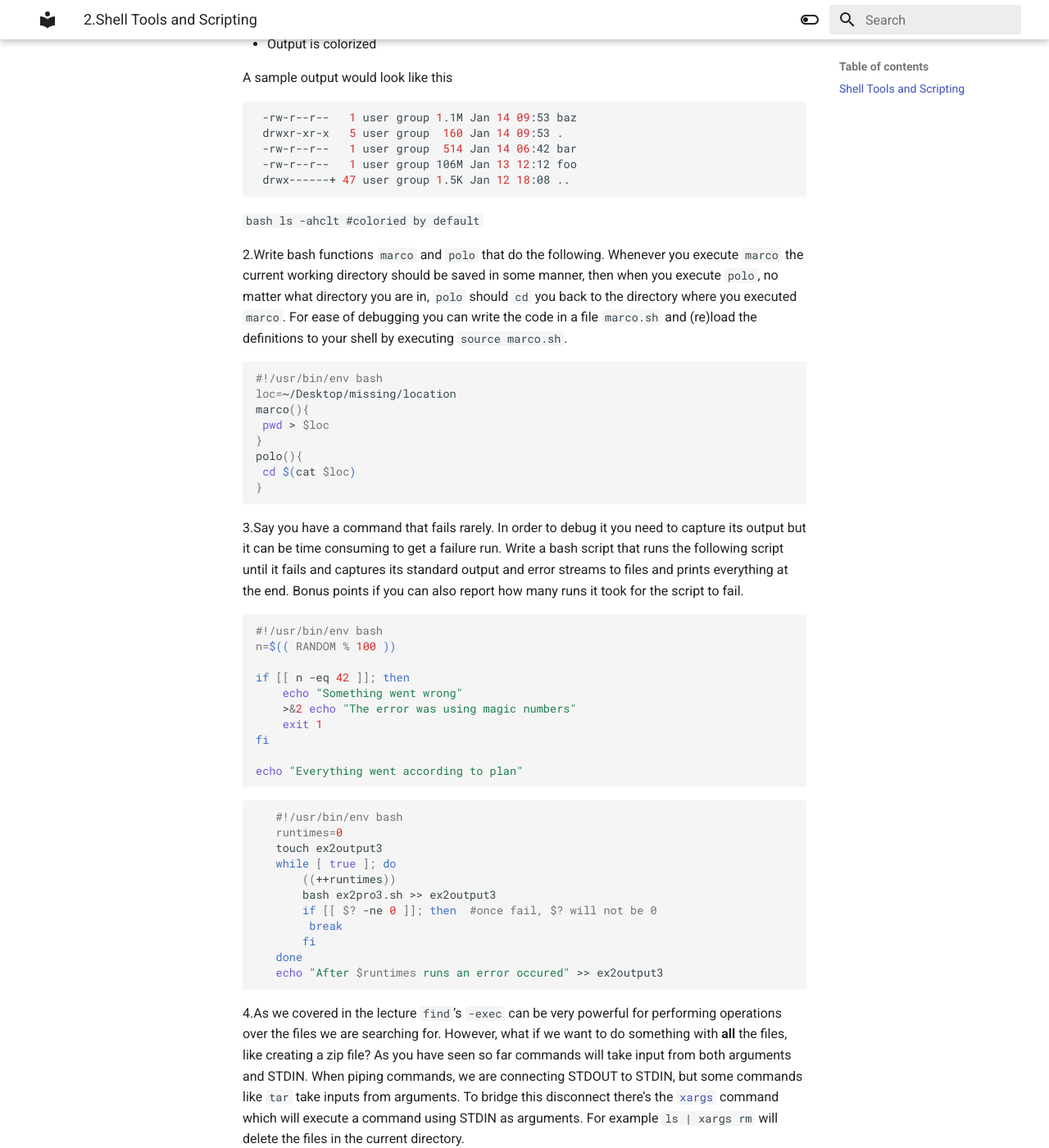
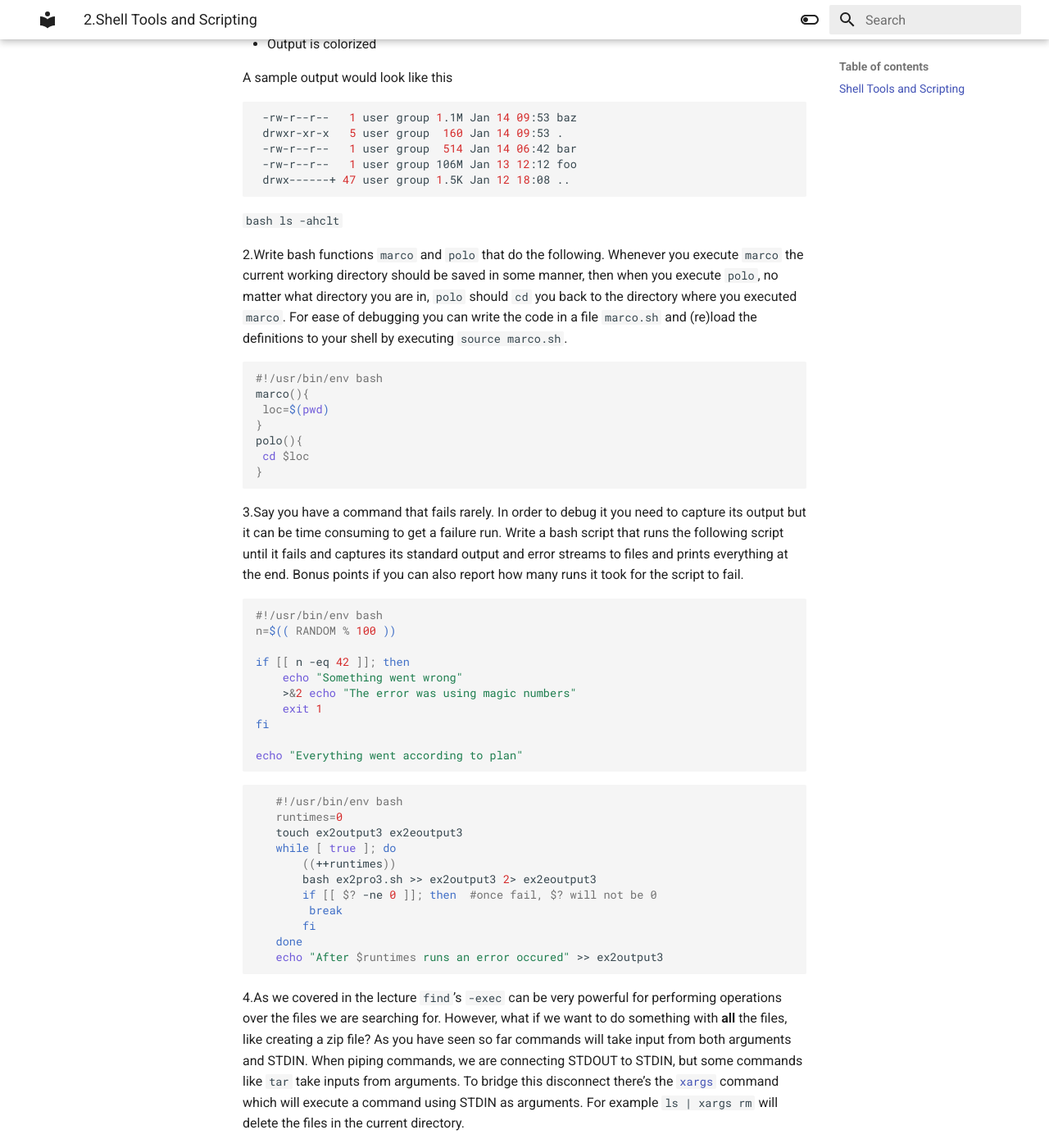
Before and after one commit to lingnickTang/lingnickTang.github.io, an MkDocs documentation site: the page built from docs/course/missing_semester/2.Shell Tools and Scripting.md, in a window 1280 px wide and 1400 px high, scrolled down 423 px. Shown: the whole window at 82% size. Built offline with MkDocs 1.6.1 and Material for MkDocs 9.7.7, drawn with Linux system fonts in a browser that asks for light colours.

Commit message:
check missing semester Ex2

````diff
--- a/docs/course/missing_semester/2.Shell Tools and Scripting.md
+++ b/docs/course/missing_semester/2.Shell Tools and Scripting.md
@@ -20,7 +20,7 @@
    ```
 
    ```bash
-ls -ahclt #coloried by default
+ls -ahclt
    ```
 
 
@@ -29,12 +29,11 @@ ls -ahclt #coloried by default
 
    ```sh
    #!/usr/bin/env bash
-   loc=~/Desktop/missing/location
    marco(){
-   	pwd > $loc
+   	loc=$(pwd)
    }
    polo(){
-   	cd $(cat $loc)
+   	cd $loc
    }
    ```
 
@@ -59,10 +58,10 @@ ls -ahclt #coloried by default
 ```sh
    #!/usr/bin/env bash
    runtimes=0
-   touch ex2output3
+   touch ex2output3 ex2eoutput3
    while [ true ]; do
        ((++runtimes))
-       bash ex2pro3.sh >> ex2output3
+       bash ex2pro3.sh >> ex2output3 2> ex2eoutput3
        if [[ $? -ne 0 ]]; then  #once fail, $? will not be 0
    	    break
        fi
````
